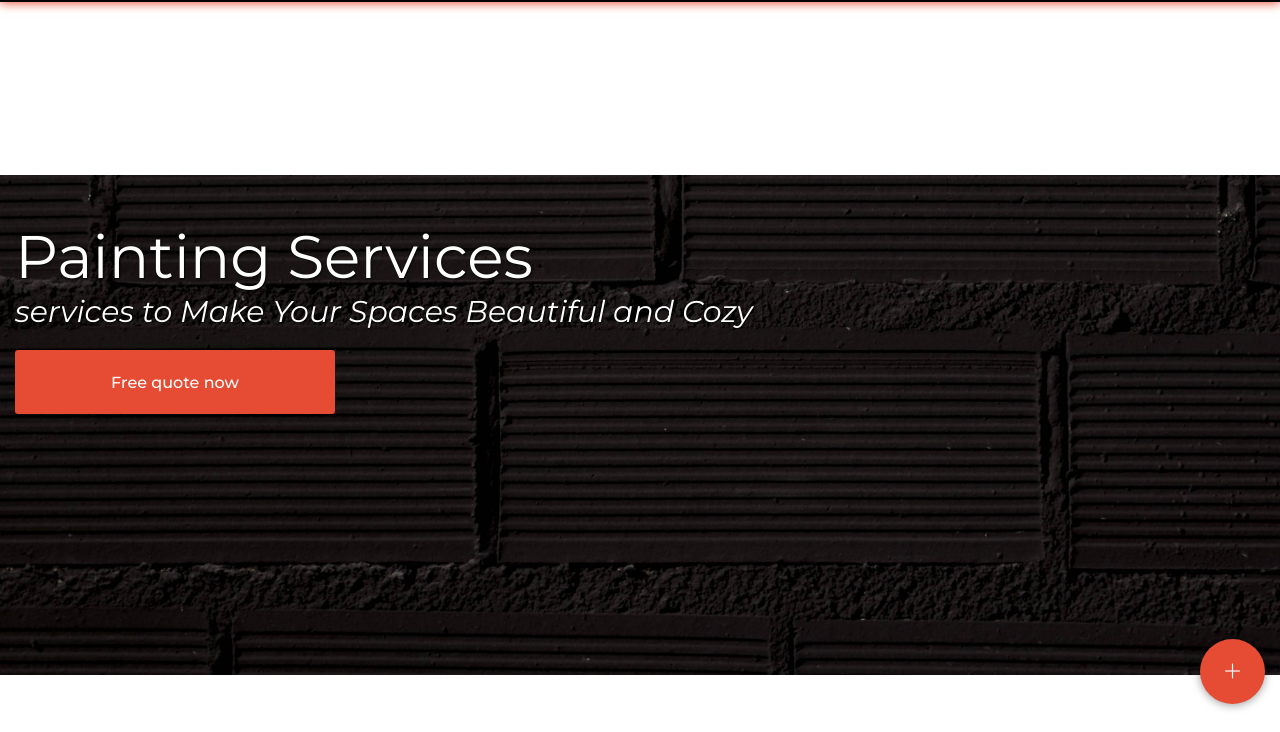
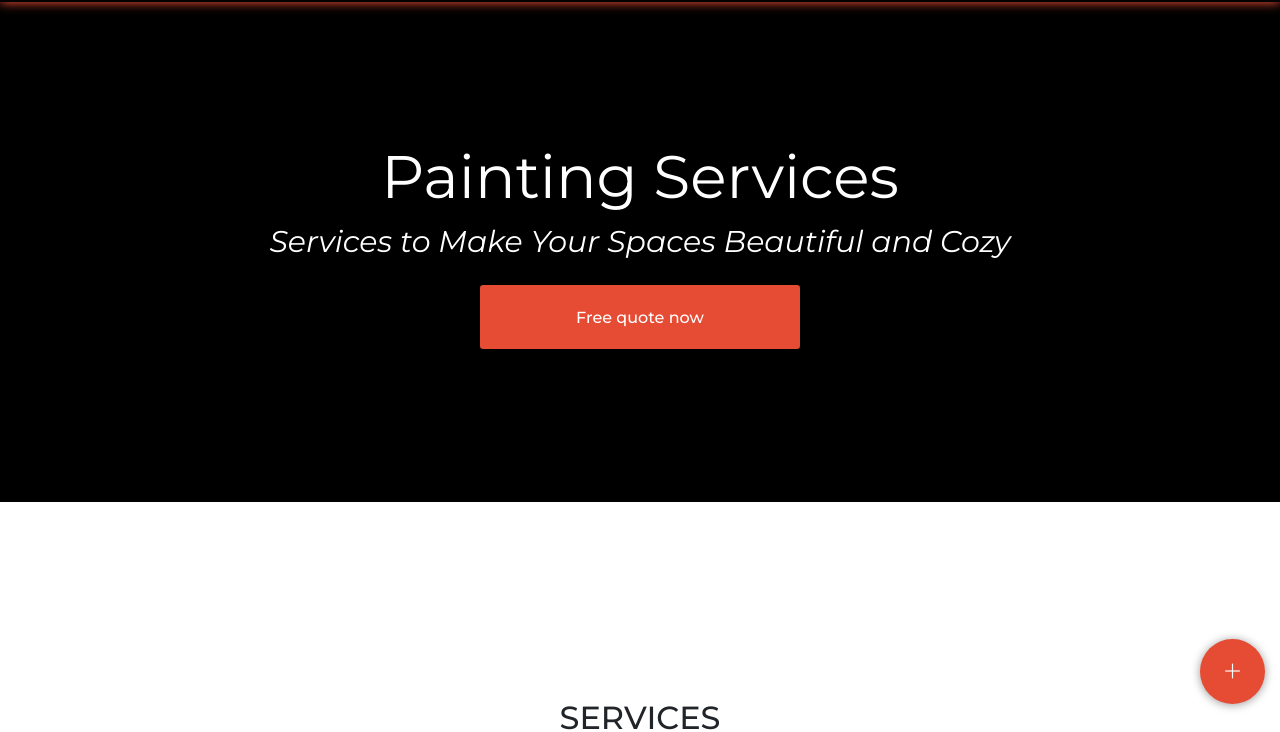
Before and after one commit to JotaJotaM1/adrian_page, a website: page services.html in a window 1280 px wide. Shown: the part 81-813 px from the top of the page. Drawn offline with nearby package versions, Linux system fonts and the light colour scheme.

```diff
--- a/css/contact.css
+++ b/css/contact.css
@@ -18,7 +18,7 @@
 }
 
 main {
-    padding: 30% 0 0;
+    padding: 83px 0 0;
 }
 
 .titleH1Cont {
--- a/css/services.css
+++ b/css/services.css
@@ -18,7 +18,7 @@
 }
 
 main {
-    padding: 20% 0;
+    padding: 83px 0 0;
 }
 
 .rowSliderSer {
@@ -31,7 +31,7 @@
     height: 500px;
     padding: 15px;
     color: var(--whiteGeneral);
-    background: url(../img/silder4.jpg) center / cover no-repeat;
+    background-color: black;
 }
 
 .titleH1Ser {
@@ -140,6 +140,9 @@
     color: var(--blackText);
     font-weight: 300;
 }
+.containerTableSer{
+    width: 100%;
+}
 
 .TableForServcies {
     border-collapse: collapse;
@@ -222,3 +225,17 @@
     --bs-accordion-btn-focus-box-shadow: none;
 
 }
+
+@media screen and (min-width: 768px){
+    .sectionOneSer, .containSer{
+        display: flex;
+        flex-direction: column;
+        justify-content: center;
+        align-items: center;
+    }
+
+    .titleH1Ser, .titleH2ser{
+        text-align: center;
+        padding: 5px 109px;
+    }
+}
--- a/services.html
+++ b/services.html
@@ -48,7 +48,7 @@
             <div class="containSer">
                 <div class="containTittlesSer">
                     <h1 class="titleH1Ser">Painting Services</h1>
-                    <p class="titleH2ser">services to Make Your Spaces Beautiful and Cozy</p>
+                    <p class="titleH2ser">Services to Make Your Spaces Beautiful and Cozy</p>
                 </div>
                 <div class="containButtonSer">
                     <button class="buttonOneSer">Free quote now</button>
@@ -78,7 +78,7 @@
                             commercial property. From offices to commercial spaces, our team tackles any painting
                             challenge with efficiency and professionalism.</p>
                     </div>
-                    <div>
+                    <div class="containerTableSer">
                         <table class="TableForServcies">
                             <tr>
                                 <td>Restaurants & Cafés</td>
```
Also changed, not shown: img/4.webp (added), img/pared-pintada-color-rojo.webp (deleted).
